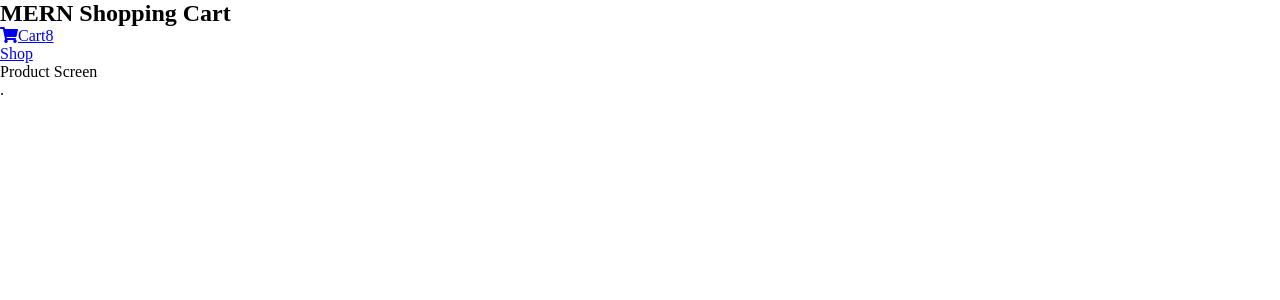
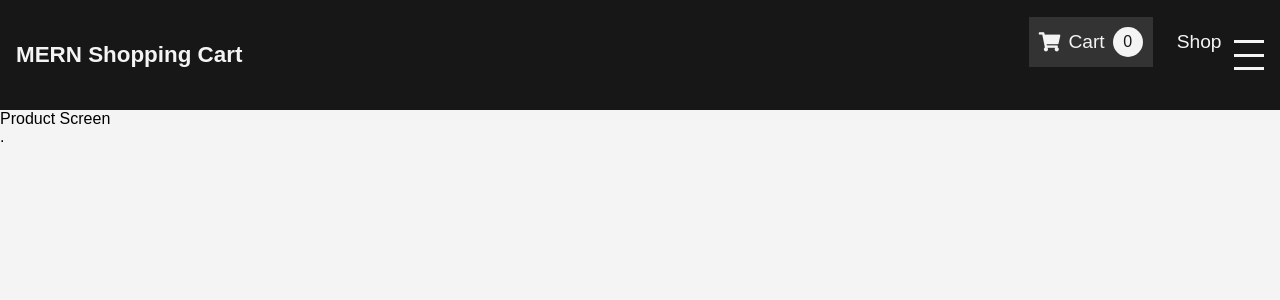
Before and after one commit to a1king/_mernCapstoneProject, a React (Create React App) app in the folder frontend/: page /product/1111 in a window 1280 px wide. Shown: the top 300 px of the page. Built offline with nearby package versions, Linux system fonts and the light colour scheme.

Commit message:
styled homepage & navbar and started to import prodcuts to homepage

```diff
--- a/frontend/src/App.js
+++ b/frontend/src/App.js
@@ -1,4 +1,5 @@
 import "./App.css";
+import { useState } from "react";
 import { BrowserRouter as Router, Switch, Route } from "react-router-dom";
 
 // Screens
@@ -8,14 +9,18 @@ import CartScreen from "./screens/CartScreen";
 
 // Components
 import Navbar from "./components/Navbar";
+import Backdrop from "./components/Backdrop";
+import SideDrawer from "./components/SideDrawer";
 
 function App() {
+  const [sideToggle, setSideToggle] = useState(false);
+
   return (
     <Router>
-      <Navbar />
-      {/* { SideDrawer } */}
-      {/* { Backdrop } */}
-      <main>
+      <Navbar click={() => setSideToggle(true)} />
+      <SideDrawer show={sideToggle} click={() => setSideToggle(false)} />
+      <Backdrop show={sideToggle} click={() => setSideToggle(false)} />
+      <main className="app">
         <Switch>
           <Route exact path="/" component={HomeScreen} />
           <Route exact path="/product/:id" component={ProductScreen} />
--- a/frontend/src/components/Backdrop.js
+++ b/frontend/src/components/Backdrop.js
@@ -0,0 +1,7 @@
+import React from "../styles/Backdrop.css";
+
+const Backdrop = ({ show, click }) => {
+  return show && <div className="backdrop" onClick={click}></div>;
+};
+
+export default Backdrop;
--- a/frontend/src/components/Navbar.js
+++ b/frontend/src/components/Navbar.js
@@ -1,7 +1,7 @@
 import "../styles/Navbar.css";
 import { Link } from "react-router-dom";
 
-const Navbar = () => {
+const Navbar = ({ click }) => {
   return (
     <nav className="navbar">
       {/* {logo} */}
@@ -12,10 +12,12 @@ const Navbar = () => {
       {/* {links} */}
       <ul className="navbar__links">
         <li>
-          <Link to="/cart">
+          <Link to="/cart" className="cart__link">
             <i className="fas fa-shopping-cart"></i>
-            Cart
-            <span className="cartlogo__badge">8</span>
+            <span>
+              Cart
+              <span className="cartlogo__badge">0</span>
+            </span>
           </Link>
         </li>
         <li>
@@ -23,7 +25,7 @@ const Navbar = () => {
         </li>
       </ul>
 
-      <div className="hamburger__menu">
+      <div className="hamburger__menu" onClick={click}>
         <div></div>
         <div></div>
         <div></div>
--- /dev/null
+++ b/frontend/src/components/Product.js
@@ -0,0 +1,33 @@
+import "../styles/Product.css";
+import { Link } from "react-router-dom";
+
+const Product = () => {
+  return (
+    <div className="product">
+      <img
+        src="https://images.unsplash.com/photo-1606813907291-d86efa9b94db?ixid=MXwxMjA3fDB8MHxwaG90by1wYWdlfHx8fGVufDB8fHw%3D&ixlib=rb-1.2.1&auto=format&fit=crop&w=1352&q=80"
+        alt="Product name"
+      />
+
+      <div className="product__info"></div>
+      <p className="info__name">Product 1 </p>
+      <p className="info__description">
+        Lorem ipsum dolor sit amet, consectetur adipisicing elit. Laudantium,
+        pariatur. Optio, tempora velit! Laudantium optio ipsam, doloribus
+        inventore totam quibusdam, asperiores voluptatum ipsum molestiae, itaque
+        assumenda ad vel ullam fuga? Aliquam quae fugit veniam dignissimos eius
+        nesciunt ipsum eum natus excepturi error dolores, harum tenetur illum a
+        saepe obcaecati modi debitis suscipit inventore ipsam fugiat! Deleniti,
+        illo? Quod, officia illo.
+      </p>
+
+      <p className="info__price">499.99</p>
+
+      <Link to={`/product/${1111}`} className="info_button">
+        View
+      </Link>
+    </div>
+  );
+};
+
+export default Product;
--- a/frontend/src/components/SideDrawer.js
+++ b/frontend/src/components/SideDrawer.js
@@ -0,0 +1,26 @@
+import "../styles/SideDrawer.css";
+import { Link } from "react-router-dom";
+
+const SideDrawer = ({ show, click }) => {
+  const sideDrawerClass = ["sidedrawer"];
+  if (show) {
+    sideDrawerClass.push("show");
+  }
+
+  return (
+    <div className={sideDrawerClass.join(" ")}>
+      <ul className="sidedrawer__links" onClick={click}>
+        <li>
+          <Link to="/cart">
+            <i className="fas fa-shopping-cart"></i>
+            <span>
+              Cart <span className="sidedrawer__cartbadge"> 0 </span>
+            </span>
+          </Link>
+        </li>
+      </ul>
+    </div>
+  );
+};
+
+export default "SideDrawer";
--- a/frontend/src/index.css
+++ b/frontend/src/index.css
@@ -4,12 +4,12 @@
   box-sizing: border-box;
 }
 
-.body {
+body {
   font-family: Arial, Helvetica, sans-serif;
   background: #f4f4f4;
 }
 
-.img {
+img {
   width: 100%;
   object-fit: contain;
 }
--- a/frontend/src/screens/Homescreen.js
+++ b/frontend/src/screens/Homescreen.js
@@ -1,7 +1,16 @@
 import "../styles/screens/HomeScreen.css";
+import Product from "../components/Product";
 
 const Homescreen = () => {
-  return <div className="homescreen">homescreen</div>;
+  return (
+    <div className="homescreen">
+      <h2 className="homescreen__title"> Latest Products </h2>
+
+      <div className="homescreen__products">
+        <Product />
+      </div>
+    </div>
+  );
 };
 
 export default Homescreen;
--- a/frontend/src/styles/Backdrop.css
+++ b/frontend/src/styles/Backdrop.css
@@ -0,0 +1,9 @@
+.backdrop {
+  width: 100%;
+  height: 100vh;
+  background: rgba(0, 0, 0, 0.5);
+  z-index: 100;
+  position: fixed;
+  top: 0;
+  left: 0;
+}
--- a/frontend/src/styles/Navbar.css
+++ b/frontend/src/styles/Navbar.css
@@ -0,0 +1,105 @@
+.navbar {
+  width: 100%;
+  height: 110px;
+  background-color: #171717;
+  display: flex;
+  justify-content: space-between;
+  align-items: center;
+  padding: 1.5rem 1rem;
+  z-index: 50;
+}
+
+.navbar__logo h2 {
+  color: #f4f4f4;
+  font-size: 1.4rem;
+  cursor: pointer;
+}
+
+.navbar__links {
+  display: flex;
+  list-style: none;
+  align-items: center;
+  position: relative;
+  left: 375px;
+  top: -13px;
+  transition: none 0s ease 0s;
+  cursor: move;
+}
+
+.navbar__links > li {
+  padding-left: 1.5rem;
+}
+
+.navbar__links > li > a {
+  text-decoration: none;
+  color: #f4f4f4;
+  font-size: 1.2rem;
+  display: flex;
+  align-items: center;
+}
+
+.navbar__links > li > a > span {
+  display: flex;
+  align-items: center;
+  margin-left: 8px;
+}
+
+.cart__link {
+  background-color: #333;
+  padding: 10px;
+  border: 8px;
+}
+
+.cart__link:hover {
+  background-color: #dd219e;
+  color: #f4f4f4;
+}
+
+.cartlogo__badge {
+  width: 30px;
+  height: 30px;
+  background: #f4f4f4;
+  border-radius: 50%;
+  margin-left: 8px;
+  color: #171717;
+  display: flex;
+  justify-content: center;
+  align-items: center;
+  text-align: center;
+  font-size: 1rem;
+}
+
+.hamburger__menu {
+  width: 30px;
+  height: 30px;
+  display: flex;
+  flex-direction: column;
+  justify-content: space-between;
+  align-items: center;
+  cursor: pointer;
+}
+
+.hamburger__menu > div {
+  width: 100%;
+  height: 3px;
+  background: #f4f4f4;
+}
+
+.hamburger__menu:hover > div {
+  background: #dd219e;
+}
+
+@media (max-width: 1125px) {
+  .navbar__links {
+    display: none;
+  }
+  .hamburger__menu {
+    display: flex;
+  }
+}
+
+@media (max-width: 500px) {
+  .navbar__logo h2 {
+    font-size: 1rem;
+  }
+}
--- /dev/null
+++ b/frontend/src/styles/Product.css
@@ -0,0 +1,10 @@
+.product {
+  width: 300px;
+  padding: 1rem;
+  background: #ffff;
+  box-shadow: 0 1px 4px rbga(0, 0, 0, 0.4);
+  margin: 8px auto;
+  display: flex;
+  flex-direction: column;
+  justify-content: space-between;
+}
--- a/frontend/src/styles/SideDrawer.css
+++ b/frontend/src/styles/SideDrawer.css
@@ -0,0 +1,76 @@
+.sidedrawer {
+  width: 70%;
+  height: 100vh;
+  background: #ffff;
+  position: fixed;
+  top: 0;
+  left: 0;
+  z-index: 200;
+  transform: translateX(-100%);
+  transition: all 0.3s ease-out;
+  display: flex;
+  flex-direction: column;
+  justify-content: center;
+}
+
+.sidedrawer.show {
+  transform: translateX(0);
+}
+
+.sidedrawer__links {
+  display: flex;
+  flex-direction: column;
+  list-style: none;
+}
+
+.sidedrawer__links > li {
+  display: flex;
+  align-items: center;
+}
+
+.sidedrawer__links > li > a {
+  display: flex;
+  align-items: center;
+  justify-content: center;
+  text-align: center;
+  flex: 1;
+  padding: 1rem;
+  text-decoration: none;
+  color: #171717;
+  font-size: 1.6rem;
+}
+
+.sidedrawer__links > li > a:hover {
+  background: #171717;
+  color: #f4f4f4;
+}
+
+.sidedrawer__links > li > a > span {
+  display: flex;
+  align-items: center;
+  margin-left: 8px;
+}
+
+.sidedrawer__cartbadge {
+  display: flex;
+  align-items: center;
+  justify-content: center;
+  text-align: center;
+  width: 30px;
+  height: 30px;
+  border-radius: 50%;
+  background: #f4f4f4;
+  font-size: 1rem;
+  margin-left: 8px;
+}
+
+.sidedrawer__links > li > a:hover .sidedrawer__cartbadge {
+  background: #f4f4f4;
+  color: #171717;
+}
+
+@media (min-width: 1125px) {
+  .sidedrawer {
+    display: none;
+  }
+}
--- a/frontend/src/styles/screens/HomeScreen.css
+++ b/frontend/src/styles/screens/HomeScreen.css
@@ -0,0 +1,33 @@
+.homescreen {
+  max-width: 1300px;
+  margin: 1rem auto;
+}
+
+.homescreen__title {
+  font-size: 1.5rem;
+  color: #171717;
+  margin-bottom: 1rem;
+  margin-left: 8px;
+}
+
+.homescreen__products {
+  display: grid;
+  grid-template-columns: reapeat(4, 1fr);
+}
+
+@media (max-width: 1232px) {
+  .homescreen__products {
+    grid-template-columns: repeat(3, 1fr);
+  }
+}
+
+@media (max-width: 950px) {
+  .homescreen__products {
+    grid-template-columns: repeat(2, 1fr);
+  }
+}
+@media (max-width: 630px) {
+  .homescreen__products {
+    grid-template-columns: repeat(1fr);
+  }
+}
```
